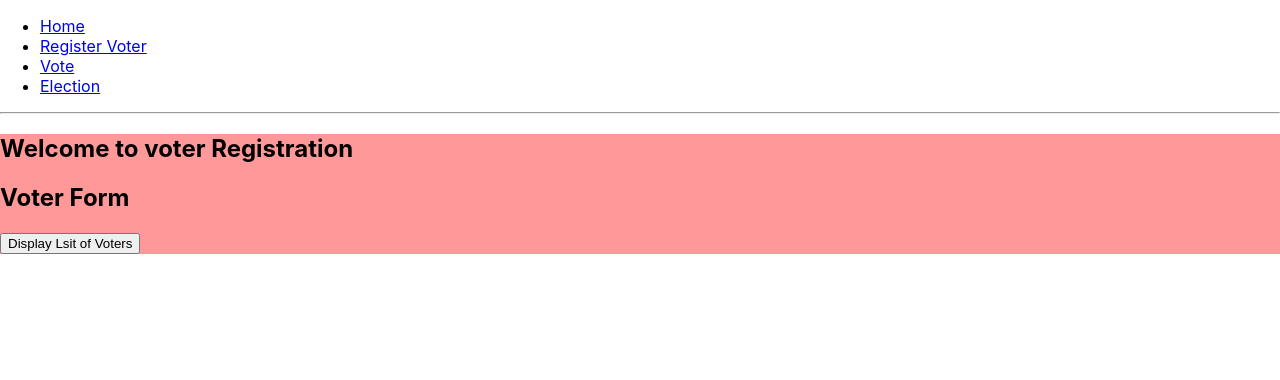
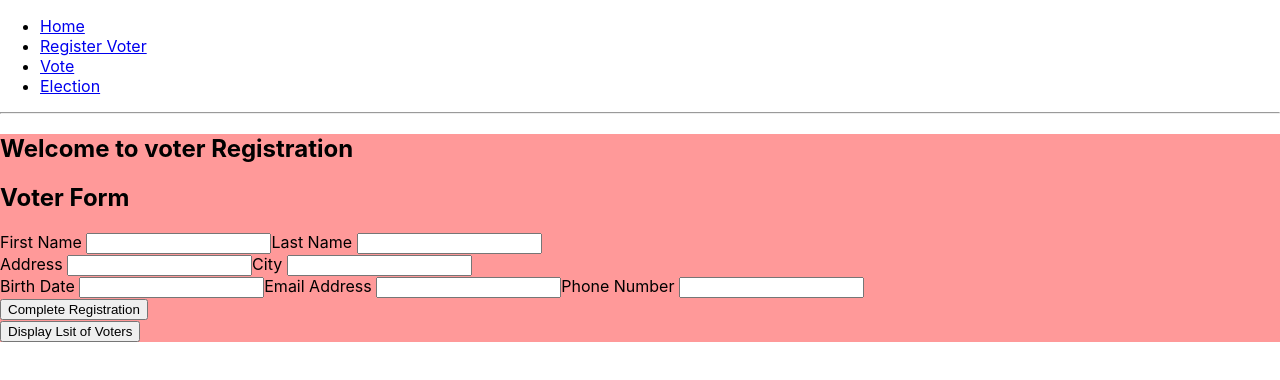
Before and after one commit to ormagomy/tacocat, a React (Create React App) app: page /VoterRegsitration in a window 1280 px wide. Shown: the top 380 px of the page. Built offline with nearby package versions, Linux system fonts and the light colour scheme; data requests are answered from the project's data file.

Commit message:
Sunilsbranch (#4)
* voter registration initial commit

* Initial Commit'

* Reverting db.json

* Changed button text to complete registration

Co-authored-by: Sunil Singamsetty <sunil_singamsetty@intuit.com>

```diff
--- a/src/components/VoterForm.tsx
+++ b/src/components/VoterForm.tsx
@@ -1,4 +1,5 @@
-import React from 'react';
+import React, {useState, ChangeEvent} from 'react';
+import {NewVoter} from '../models/Voters';
 
 let testDate = {
     id: 123,
@@ -11,10 +12,79 @@ let testDate = {
     phone: '520-123-4567',
 };
 
-export function VoterForm() {
+type HTMLFormControls = HTMLInputElement | HTMLSelectElement | HTMLTextAreaElement;
+
+export type VoterFormProps = {
+    buttonText: string;
+    onAddVoter: (voterForm: NewVoter) => void;
+};
+
+function isInput(x: any): x is HTMLInputElement {
+    return x instanceof HTMLInputElement;
+}
+
+export function VoterForm(props: VoterFormProps) {
+    const [voterForm, setVoterForm] = useState<NewVoter>({
+        firstname: '',
+        lastname: '',
+        address: '',
+        city: '',
+        birthdate: '',
+        email: '',
+        phone: '',
+    });
+
+    const submitVoter = () => {
+        props.onAddVoter({
+            ...voterForm,
+        });
+
+        setVoterForm({firstname: '', lastname: '', address: '', city: '', birthdate: '', email: '', phone: ''});
+    };
+    const change = (e: ChangeEvent<HTMLFormControls>) => {
+        setVoterForm({
+            ...voterForm,
+            [e.target.name]: isInput(e.target) && e.target.type === 'number' ? e.target.valueAsNumber : e.target.value,
+        });
+    };
+
     return (
-        <div>
-            <h2>Voter Form</h2>
-        </div>
+        <form>
+            <div>
+                <h2>Voter Form</h2>
+            </div>
+            <div>
+                <label>
+                    First Name <input type="text" name="firstname" value={voterForm.firstname} onChange={change} />
+                </label>
+                <label>
+                    Last Name <input type="text" name="lastname" value={voterForm.lastname} onChange={change} />
+                </label>
+            </div>
+            <div>
+                <label>
+                    Address <input type="text" name="address" value={voterForm.address} onChange={change} />
+                </label>
+                <label>
+                    City <input type="text" name="city" value={voterForm.city} onChange={change} />
+                </label>
+            </div>
+            <div>
+                <label>
+                    Birth Date <input type="text" name="birthdate" value={voterForm.birthdate} onChange={change} />
+                </label>
+                <label>
+                    Email Address <input type="text" name="email" value={voterForm.email} onChange={change} />
+                </label>
+                <label>
+                    Phone Number <input type="text" name="phone" value={voterForm.phone} onChange={change} />
+                </label>
+            </div>
+            <div>
+                <button type="button" onClick={submitVoter}>
+                    {props.buttonText}
+                </button>
+            </div>
+        </form>
     );
 }
--- a/src/components/VoterRegsitration.tsx
+++ b/src/components/VoterRegsitration.tsx
@@ -39,8 +39,8 @@ export function VoterRegsitration() {
     return (
         <div style={divStyle}>
             <h2> Welcome to voter Registration</h2>
-            <VoterForm />
-            {/* <VoterForm {...boundActions} /> */}
+
+            <VoterForm buttonText="Complete Registration" {...boundActions} />
 
             <button onClick={display}>Display Lsit of Voters</button>
             {displayVoters && <VoterTable voters={voters} />}
```
